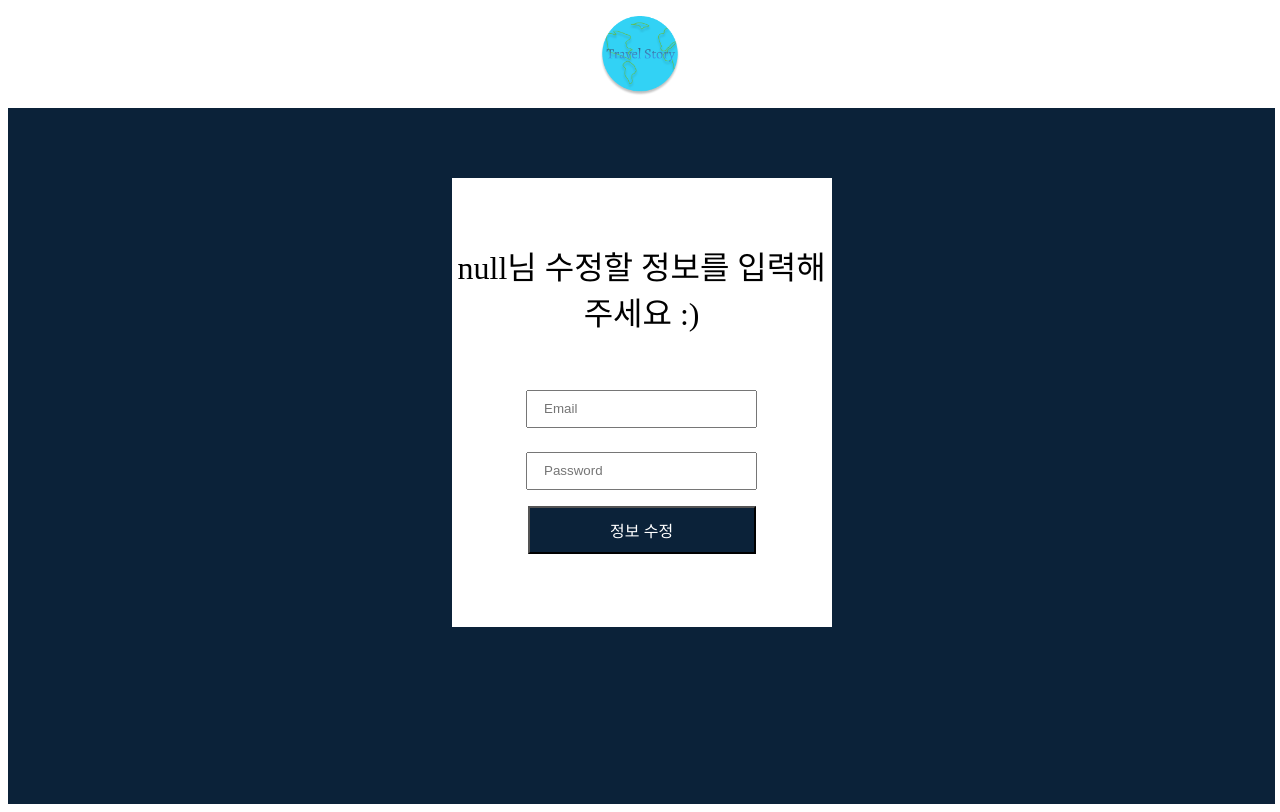
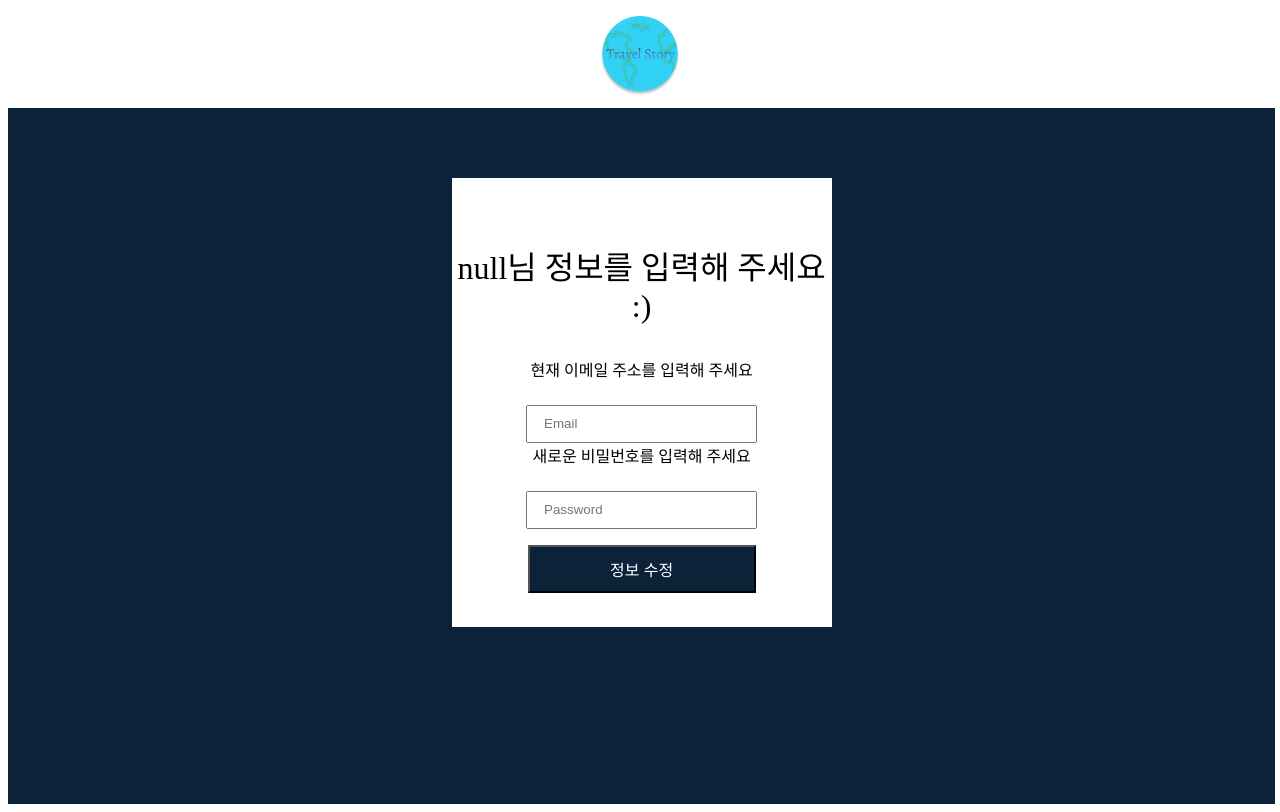
Before and after one commit to Jin-seop/Travel-story, a Next.js app in the folder client/: page /Mypage in a window 1280 px wide. Built offline with nearby package versions, Linux system fonts and the light colour scheme.

Commit message:
수정: 정보수정 기능 구현 완료

```diff
--- a/client/components/LoginPage/MypageBody.tsx
+++ b/client/components/LoginPage/MypageBody.tsx
@@ -6,39 +6,34 @@ import {useSelector} from "react-redux";
 
 const MypageBody = () => {
   const route = useRouter();
+  const [password, setPassword] = useState("");
   const [email, setEmail] = useState("");
-  const [password, setPassword] = useState("");
-  const [token, setToken] = useState("")
   const username = useSelector((state) => state.userName);
 
   const handleMyInfo = (e) => {
     e.preventDefault();
     Axios.put("http://localhost:4000/editUser", {
-      token: token,
-      password: password,
-      email: email
+      email: email,
+      password: password
     })
-    .then((res) => {
-      console.log(res);
-      alert('수정이 완료되었습니다')
-      route.push('/')
-    })
-    .catch((err) => {console.log(err)})
+      .then(() => {
+        alert('수정이 완료되었습니다')
+        route.push('/')
+      })
+      .catch((err) => { console.log(err) })
   }
 
-  useEffect(() => {
-    setToken(localStorage.getItem('token'))
-  }, [])
-
-  return(
+  return (
     <div className={style.LoginBodyContainer}>
     <div className={style.LoginContainer}>
-      <p>{`${username}님 수정할 정보를 입력해 주세요 :)`}</p>
+      <p>{`${username}님 정보를 입력해 주세요 :)`}</p>
       <form>
+        <div>현재 이메일 주소를 입력해 주세요</div>
         <input placeholder="Email" type="email" onChange={(e) => {
           e.preventDefault()
           setEmail(e.target.value)
         }} />
+        <div>새로운 비밀번호를 입력해 주세요</div>
         <input placeholder="Password" type="password" onChange={(e) => {
           e.preventDefault()
           setPassword(e.target.value)
--- a/client/components/PostPage/Header.tsx
+++ b/client/components/PostPage/Header.tsx
@@ -27,7 +27,7 @@ const Header = () => {
           </li>
           <li
             onClick={() => {
-              router.push("/SignUpPage");
+              router.push("/Mypage");
             }}
           >
             마이페이지
--- a/client/pages/HomePage.tsx
+++ b/client/pages/HomePage.tsx
@@ -22,7 +22,6 @@ const Home = () => {
   const newPostHandler = () => {
     Axios.get('http://localhost:4000/NewPost')
       .then(res => {
-        console.log(res.data)
         setData(res.data);
         setIsLogin(storeLogin);
       })
@@ -62,7 +61,6 @@ const Home = () => {
       username: username
     })
     .then(res => {
-      console.log('my', res);
       setMyCotetnt(res.data);
       setIsMyContent(true);
     })
```
